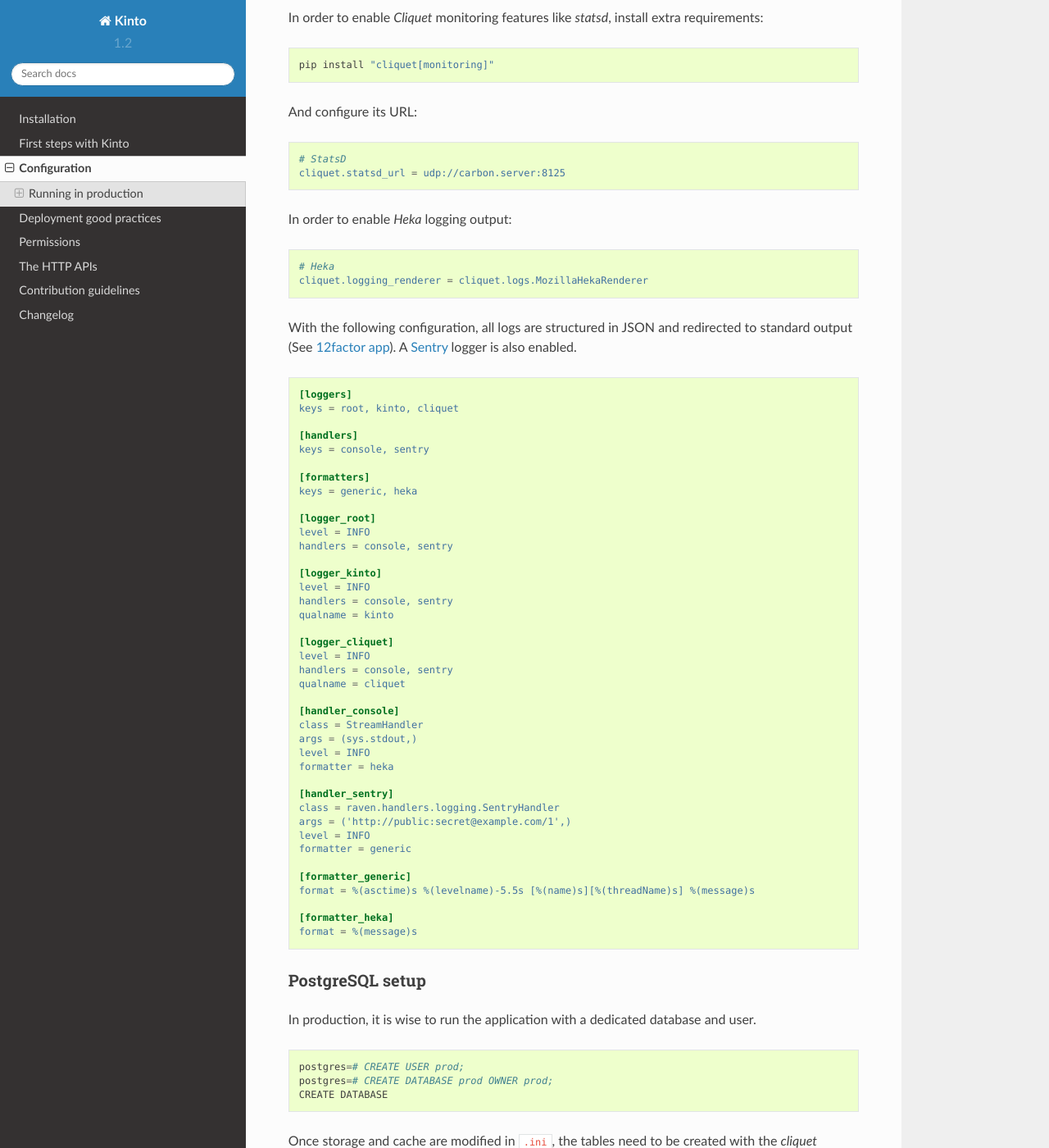
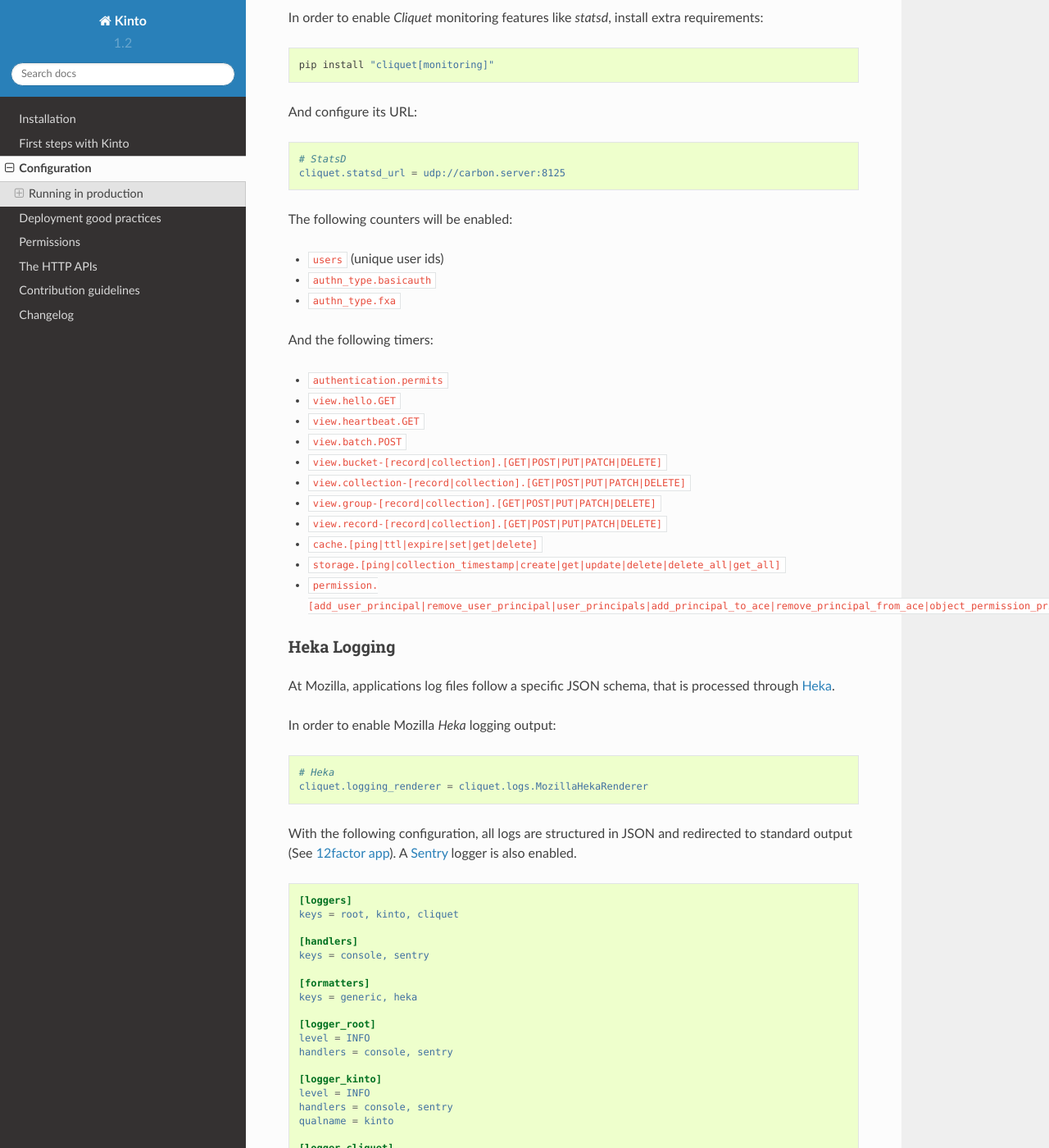
Before and after one commit to Kinto/kinto, a Sphinx documentation site: the page built from docs/configuration.rst, in a window 1280 px wide and 1400 px high, scrolled down 995 px. Shown: the whole window at 82% size. Built offline with Sphinx 7.4.7 and the Read the Docs theme 2.0.0, drawn with Linux system fonts in a browser that asks for light colours.

Commit message:
List StatsD counters and timers in documentation (fixes #73)

```diff
--- a/CHANGELOG.rst
+++ b/CHANGELOG.rst
@@ -7,8 +7,9 @@
 1.2.2 (unreleased)
 ==================
 
-- Nothing changed yet.
+**Internal changes**
 
+- List StatsD counters and timers in documentation (fixes #73)
 
 1.2.1 (2015-07-08)
 ==================
--- a/docs/configuration.rst
+++ b/docs/configuration.rst
@@ -69,8 +69,34 @@
     # StatsD
     cliquet.statsd_url = udp://carbon.server:8125
 
+The following counters will be enabled:
 
-In order to enable *Heka* logging output:
+* ``users`` (unique user ids)
+* ``authn_type.basicauth``
+* ``authn_type.fxa``
+
+And the following timers:
+
+* ``authentication.permits``
+* ``view.hello.GET``
+* ``view.heartbeat.GET``
+* ``view.batch.POST``
+* ``view.bucket-[record|collection].[GET|POST|PUT|PATCH|DELETE]``
+* ``view.collection-[record|collection].[GET|POST|PUT|PATCH|DELETE]``
+* ``view.group-[record|collection].[GET|POST|PUT|PATCH|DELETE]``
+* ``view.record-[record|collection].[GET|POST|PUT|PATCH|DELETE]``
+* ``cache.[ping|ttl|expire|set|get|delete]``
+* ``storage.[ping|collection_timestamp|create|get|update|delete|delete_all|get_all]``
+* ``permission.[add_user_principal|remove_user_principal|user_principals|add_principal_to_ace|remove_principal_from_ace|object_permission_principals|check_permission]``
+
+
+Heka Logging
+------------
+
+At Mozilla, applications log files follow a specific JSON schema, that is
+processed through `Heka <http://hekad.readthedocs.org>`_.
+
+In order to enable Mozilla *Heka* logging output:
 
 .. code-block :: ini
 
```
